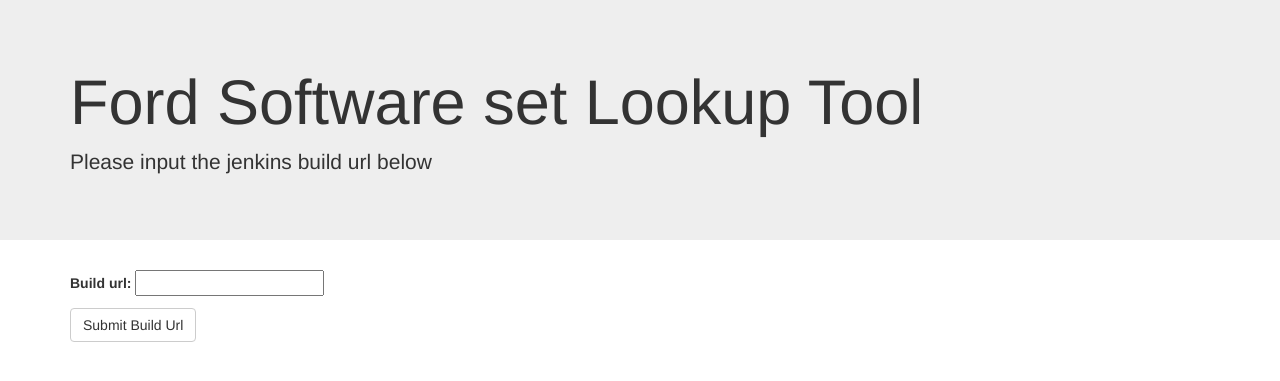
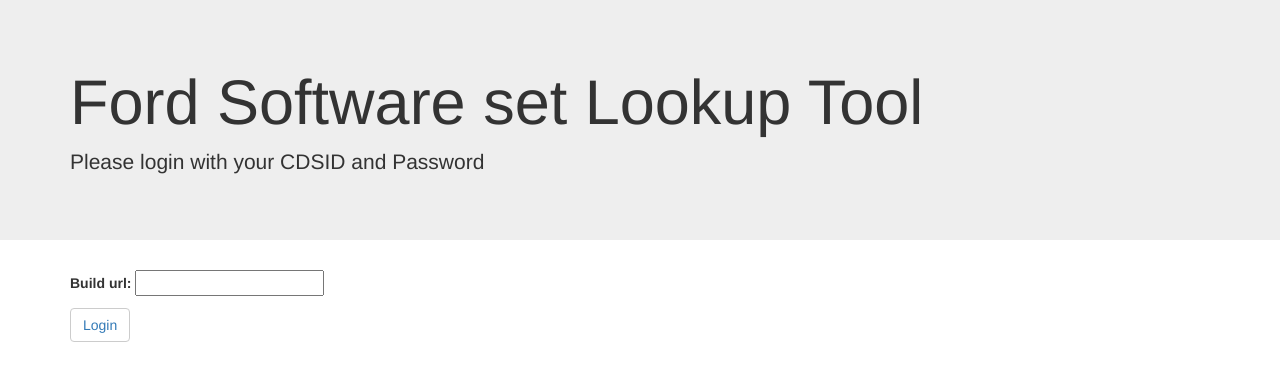
Before and after one commit to michaelrizzo2/Django_michael, a Django app: page /buildurl/ in a window 1280 px wide. Shown: the top 381 px of the page. Run offline with Django 3.2, Linux system fonts and the light colour scheme.

Commit message:
Will continue at workstyation.

```diff
--- a/FordApp/FordApp/forms.py
+++ b/FordApp/FordApp/forms.py
@@ -5,4 +5,4 @@ class BuildUrlForm(forms.Form):
 
 class LoginForm(forms.Form):
     username=forms.CharField(max_length=20)
-    password=forms.CharField(widget=forms.PasswordInput)
+    password=forms.CharField(max_length=25,widget=forms.PasswordInput)
--- a/FordApp/SoftwareSetLookupTool/views.py
+++ b/FordApp/SoftwareSetLookupTool/views.py
@@ -1,13 +1,28 @@
 from django.shortcuts import render
 from FordApp.forms import BuildUrlForm,LoginForm
 def login(request):
-    if request.method=="GET":
+    print(request.method)
+    if request.method =="GET":
         form=LoginForm()
+        print(form)
+    else:
+        form=LoginForm(request.POST)
+        print(form)
+
     return render(request, 'login.html', {'form': form })
 
+
+
 def buildurl(request):
+    print(request.method)
     if request.method =="GET":
         form=BuildUrlForm()
+        print(form)
+    else:
+        form=BuildUrlForm(request.POST)
+        print(form)
+
+    return render(request, 'login.html', {'form': form })
     return render(request,"buildurl.html",{'form': form})
 
 def lookuptable(request):
--- a/FordApp/templates/buildurl.html
+++ b/FordApp/templates/buildurl.html
@@ -13,11 +13,11 @@
         </div>
     </div>
     <div class="container">
-    <form action="{% url 'lookuptable' %}" method="post">
+    <form method="post">
         {% csrf_token %}
         {{form.as_p}}
        <button type="submit" class="btn btn-default">
-        Submit Build Url
+        <a href="{% url 'lookuptable' %}">Submit Build Url</a>
        </button>
     </form>
     </div>
--- a/FordApp/templates/login.html
+++ b/FordApp/templates/login.html
@@ -13,11 +13,11 @@
         </div>
     </div>
     <div class="container">
-    <form action="{% url 'buildurl' %}">
+    <form method="post">
         {%csrf_token%}
         {{form.as_p}}
         <button type="submit" class="btn btn-default">
-        Login
+        <a href="{% url 'buildurl' %}">Login</a>
         </button>
     </form>
     </div>
```
